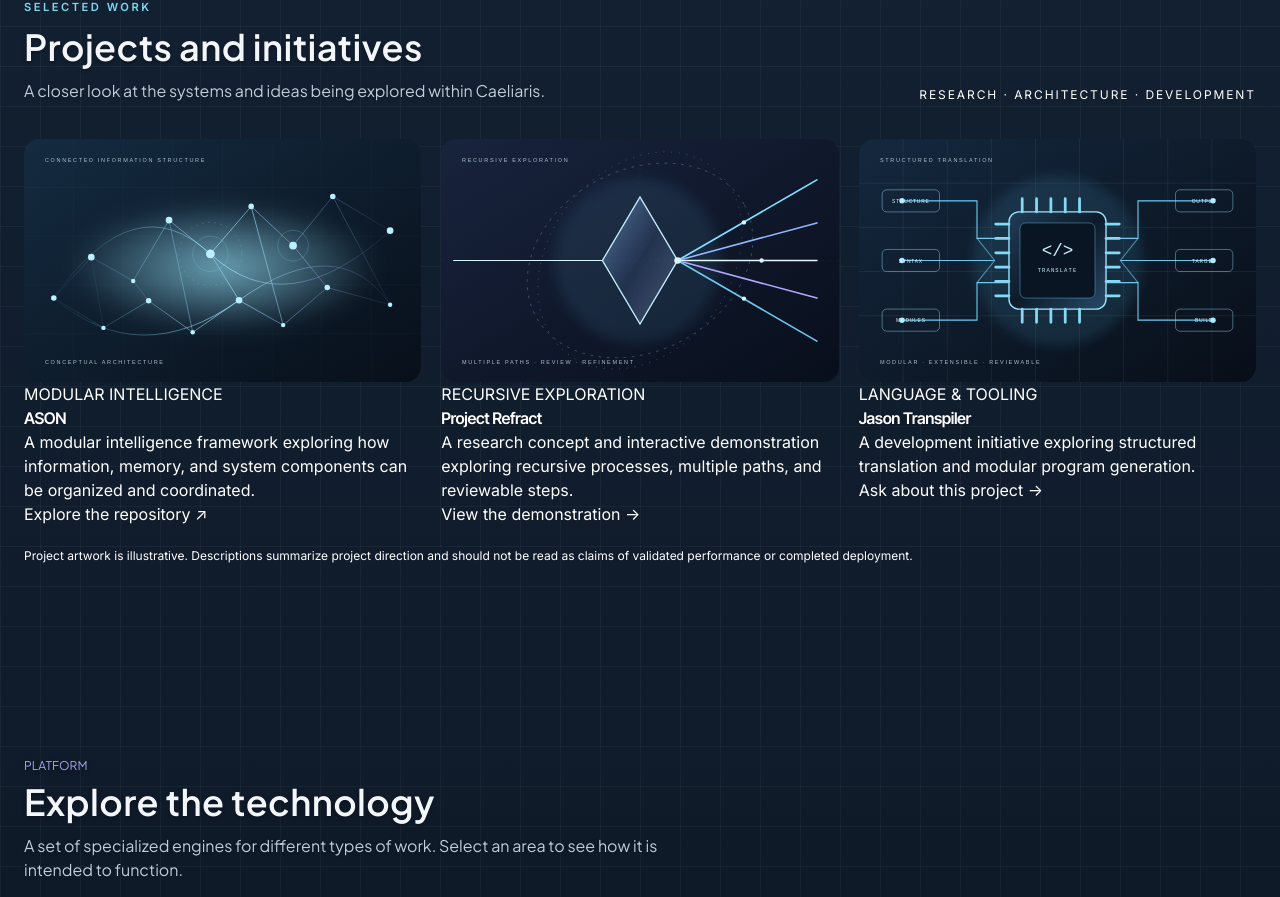
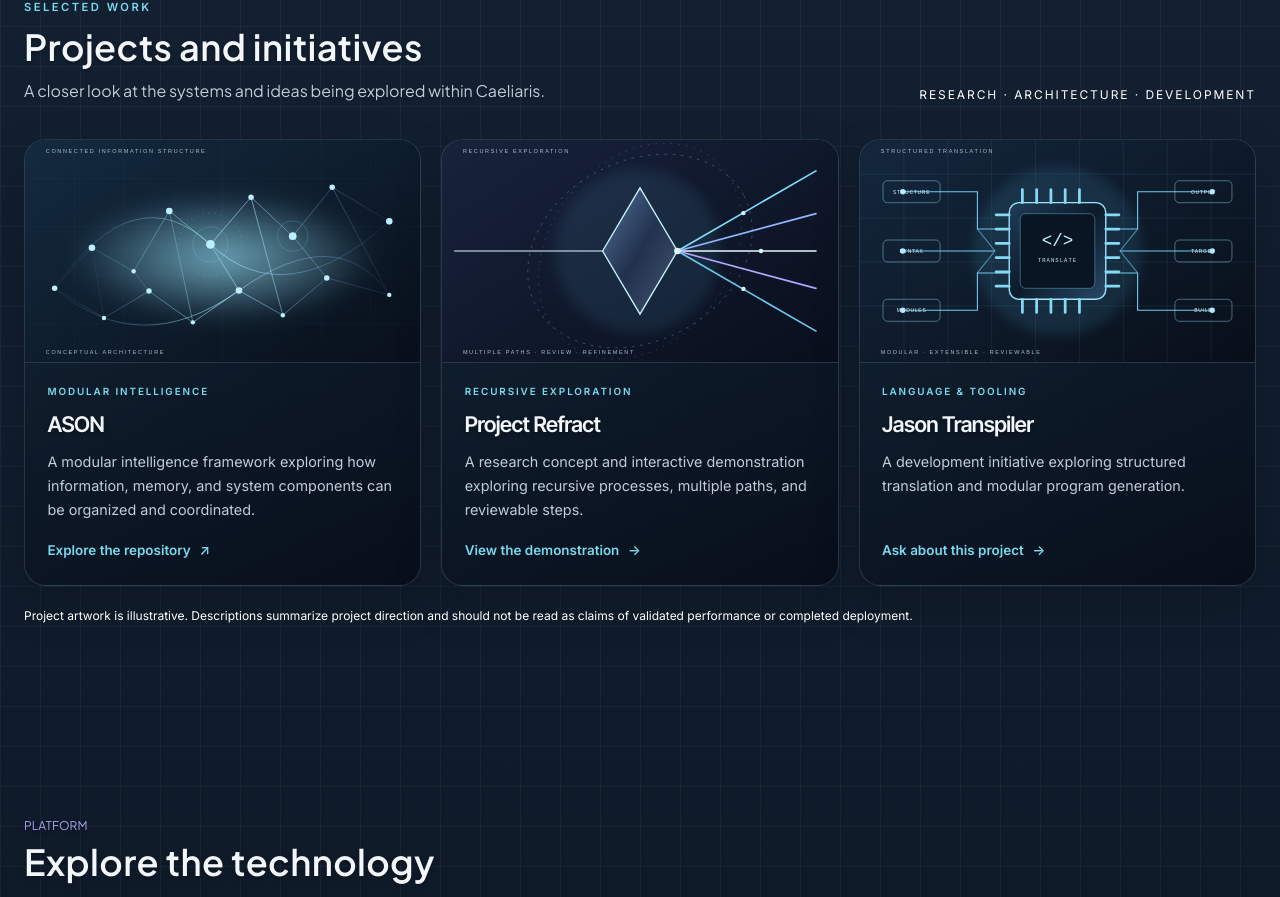
Before and after one commit to L0703395/lucira-website, a React (Vite) app: page / in a window 1280 px wide. Shown: the part 1334-2231 px from the top of the page. Built offline with nearby package versions, Linux system fonts and the light colour scheme.

Commit message:
Style the new visual project gallery

```diff
--- a/src/index.css
+++ b/src/index.css
@@ -110,3 +110,48 @@ a:focus-visible, button:focus-visible { outline: 2px solid var(--accent); outlin
 
 .ca-diagram-video { position: absolute; inset: 0; width: 100%; height: 100%; object-fit: cover; opacity: .32; }
 .ca-diagram-shade { position: absolute; inset: 0; background: linear-gradient(145deg, rgba(8,19,32,.42), rgba(8,19,32,.78)); }
+
+
+/* Project gallery */
+#projects { scroll-margin-top: 5.5rem; }
+.ca-project-card {
+  overflow: hidden;
+  border: 1px solid var(--border);
+  border-radius: 1.35rem;
+  background: linear-gradient(155deg, rgba(20,38,56,.96), rgba(8,15,26,.98));
+  box-shadow: 0 18px 48px rgba(0,0,0,.18);
+  transition: transform .25s ease, border-color .25s ease, box-shadow .25s ease;
+}
+.ca-project-card:hover {
+  transform: translateY(-4px);
+  border-color: rgba(121,217,239,.52);
+  box-shadow: 0 24px 55px rgba(0,0,0,.27), 0 0 28px rgba(78,180,220,.08);
+}
+.ca-project-card > img {
+  display: block;
+  width: 100%;
+  aspect-ratio: 16 / 9;
+  object-fit: cover;
+  background: #0b1725;
+  border-bottom: 1px solid var(--border);
+}
+.ca-project-content { padding: 1.35rem 1.4rem 1.5rem; }
+.ca-project-kicker { color: var(--accent); font-size: .62rem; font-weight: 700; letter-spacing: .19em; }
+.ca-project-content h3 { color: var(--ink); font-size: 1.35rem; font-weight: 600; margin-top: .55rem; }
+.ca-project-content > p:not(.ca-project-kicker) { color: var(--muted); font-size: .9rem; line-height: 1.65; margin-top: .6rem; min-height: 4.5rem; }
+.ca-project-link {
+  display: inline-flex;
+  align-items: center;
+  gap: .55rem;
+  margin-top: 1.15rem;
+  color: var(--accent);
+  font-size: .84rem;
+  font-weight: 600;
+  text-decoration: none;
+}
+.ca-project-link:hover { color: #d8f8ff; }
+.ca-project-link:focus-visible { outline: 2px solid var(--accent); outline-offset: 4px; border-radius: 4px; }
+@media (prefers-reduced-motion: reduce) {
+  .ca-project-card { transition: none; }
+  .ca-project-card:hover { transform: none; }
+}
```
